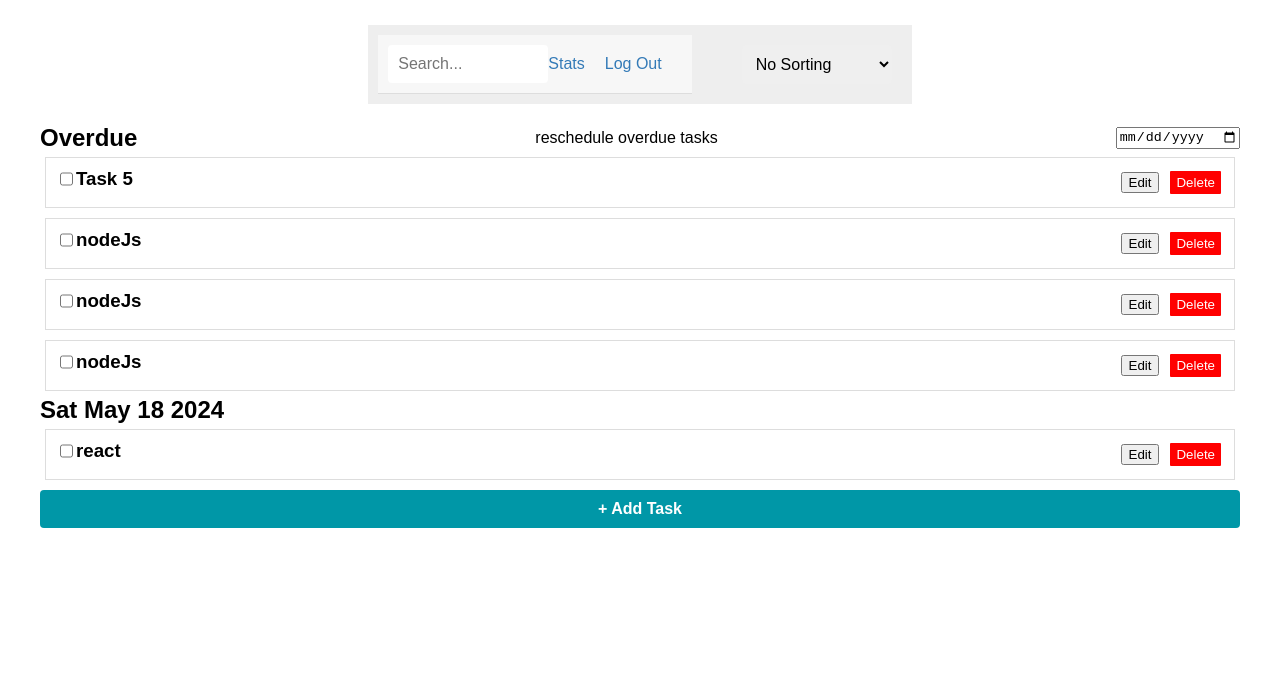
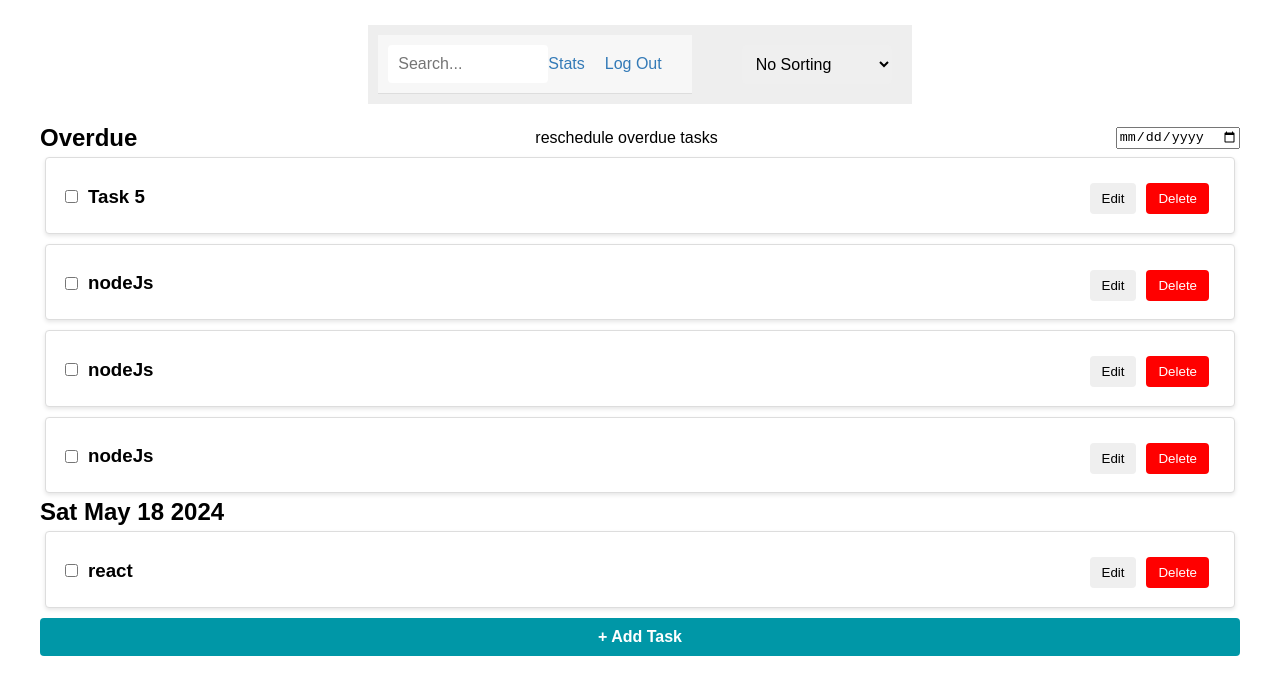
Before and after one commit to elvis-visi/todoApp, a React (Vite) app in the folder frontend/: page / in a window 1280 px wide. Shown: the top 694 px of the page. Built offline with nearby package versions, Linux system fonts and the light colour scheme.

Commit message:
Styling edit mode

```diff
--- a/frontend/src/components/TaskItem.jsx
+++ b/frontend/src/components/TaskItem.jsx
@@ -26,7 +26,7 @@ function TaskItem({ task, toggleTaskCompleted, updateTask,deleteTask  }) {
 
   if (editMode) {
     return (
-      <div className="task-item">
+      <div className={`task-item ${editMode ? 'edit-mode' : ''}`}>
         <input value={title} onChange={(e) => setTitle(e.target.value)} />
         <textarea value={description} onChange={(e) => setDescription(e.target.value)} />
         <select value={priority} onChange={(e) => setPriority(e.target.value)}>
--- a/frontend/src/styles.css
+++ b/frontend/src/styles.css
@@ -90,11 +90,28 @@ body, h1, h2, h3, p {
 .task-item {
   border: 1px solid #ddd;
   margin: 5px;
-    padding: 10px;
+  padding: 15px;
   display: flex;
   align-items: baseline;
   background-color: #fff;
   justify-content: space-between;
+  border-radius: 4px;
+  box-shadow: 0 2px 4px rgba(0, 0, 0, 0.1);
+}
+
+  .task-checkbox-title {
+    display: flex;
+    align-items: center;
+    margin-bottom: 10px;
+  }
+
+  .task-checkbox-title input[type="checkbox"] {
+    margin-right: 10px;
+  }
+
+  .task-checkbox-title h3 {
+    margin: 0;
+    font-weight: bold;
   }
 
 
@@ -130,25 +147,55 @@ body, h1, h2, h3, p {
   .delete-task-button {
     background-color: red;
     color: white;
-    border: solid;
-    padding: 4px 6px;
-    margin-left: 8px;
-    border-radius: 4px;
-    cursor: pointer;
+    border: none;
   }
 
   .delete-task-button:hover {
     background-color: darkred;
   }
 
-.task-checkbox-title {
+  .editDelete {
     display: flex;
+    justify-content: space-between;
+    margin-top: 10px;
   }
+
+  .editDelete button {
+    margin-right: 10px;
+    padding: 8px 12px;
+    border: none;
+    border-radius: 4px;
+    cursor: pointer;
+  }
+
+  .task-item.edit-mode {
+    background-color: #f7f7f7;
+    padding: 20px;
+    border: 1px solid #ddd;
+    border-radius: 4px;
+    box-shadow: 0 2px 4px rgba(0, 0, 0, 0.1);
+  }
+
+
+  .task-item.edit-mode{
+    display: flex;
+    justify-content:space-evenly;
+  }
+
+
 
 
 @media (max-width: 768px) { /* adjust the breakpoint to your liking */
   .header {
     flex-direction: column; /* stack the menu and sorting component vertically */
   }
+  .task-item.edit-mode{
+    display: flex;
+    flex-direction: column;
+    margin-bottom: 10px;
+  }
 
+  .task-item.edit-mode input, .task-item.edit-mode textarea, .task-item.edit-mode select {
+    margin-bottom: 10px; /* add some space between input fields */
   }
+}
```
Lines whose indentation alone changed are shown as unchanged.
